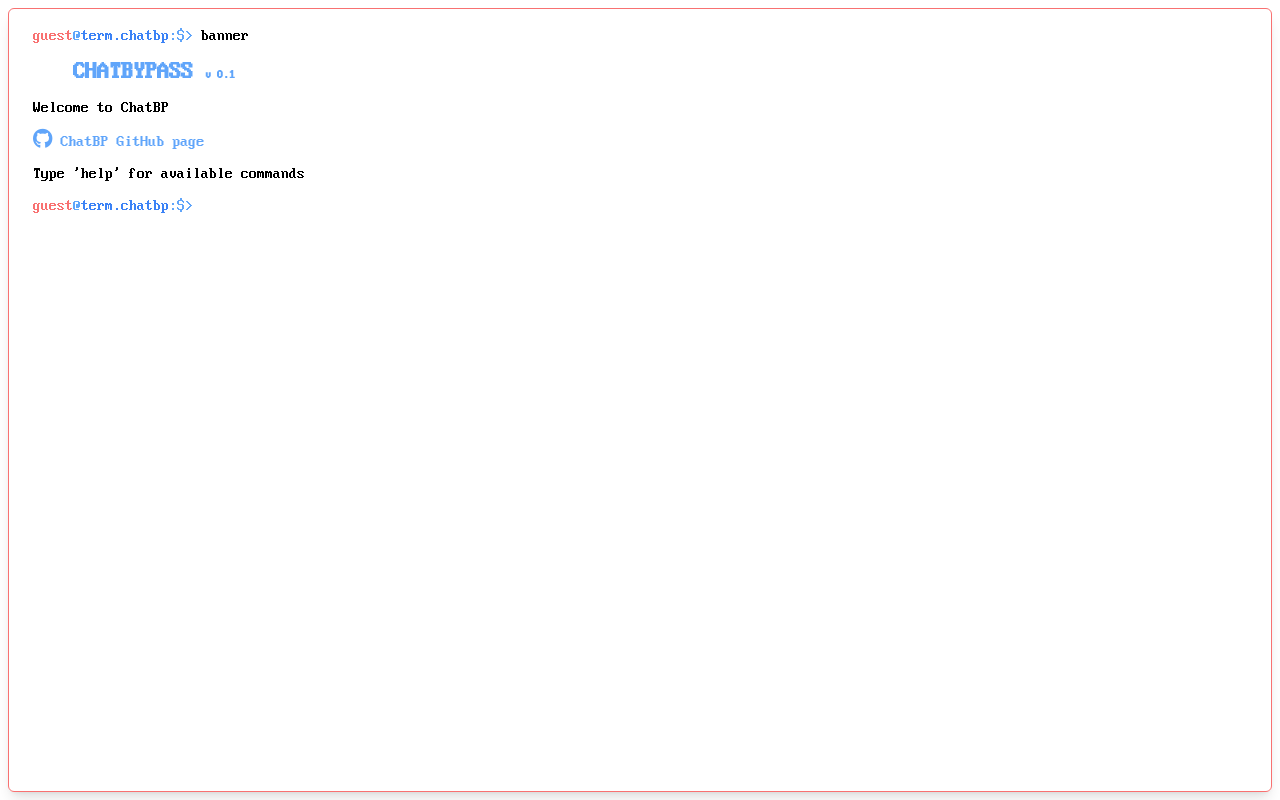
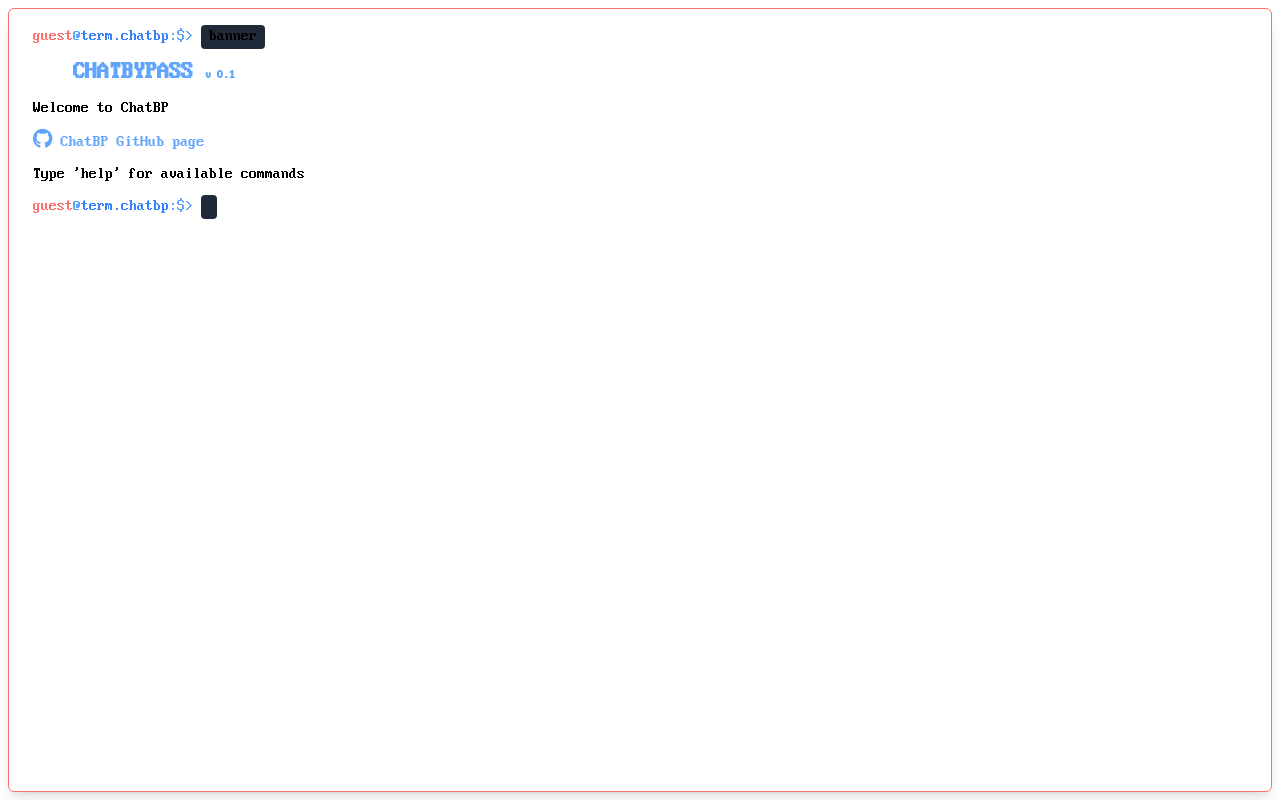
Before and after one commit to Eliot-BPJ/ChatBP, a Next.js app: page / in a window 1280 px wide. Built offline with nearby package versions, Linux system fonts and the light colour scheme.

Commit message:
fix quelques bug d'interface + ajout de l'input border

```diff
--- a/src/app/components/terminal.tsx
+++ b/src/app/components/terminal.tsx
@@ -15,6 +15,7 @@
   const [cliList, setCliList] = useState<CliList>([]);
   const [historyIndex, setHistoryIndex] = useState<number>(-1);
   const cmdRef = useRef("");
+  const [windowSize, setWindowSize] = useState({x : 0, y : 0});
 
   useEffect(() => {
     cmdRef.current = cmd;
@@ -22,7 +23,7 @@
 
   useEffect(() => { // events listeners
     const input = document.getElementById("commandInput");
-
+    setWindowSize({x : window.innerWidth, y : window.innerHeight})
     if (!input) return;
     document.addEventListener("click", function (event) {
       const clickedElement = event.target as Node;
@@ -111,7 +112,11 @@
             <span className="text-red-400">guest</span>@
             <span className="text-blue-500">term.chatbp</span>:$&gt;
           </span>
-          <span className="pl-2 pt-2">{elem.cmd}</span>
+          <div className="pt-2">
+          <div className="bg-gray-800 rounded ml-2" style={{ width: (elem.cmd.length <= 0 ? 2 : elem.cmd.length+2) + "ch" }}>
+            <span className="pl-2">{elem.cmd}</span>
+          </div>
+          </div>
         </div>
         <div className="deploy-animation">{elem.answer}</div>
       </div>
@@ -132,7 +137,9 @@
                 <span className="text-red-400">guest</span>@
                 <span className="text-blue-500">term.chatbp</span>:$&gt;
               </span>
-              <span className="pl-2">banner</span>
+              <div className="bg-gray-800 rounded ml-2" style={{ width: "15" }}>
+                <span className="px-2">banner</span>
+              </div>
             </div>
             <p className="mt-2 mb-2 text-2xl font-bold text-blue-400 ml-10">
               CHATBYPASS <span className="text-xs">v 0.1</span>
@@ -144,7 +151,7 @@
             <a
               href="https://github.com/Eliot-BPJ/ChatBP"
               target="_blank"
-              className="social-link text-blue-400 mt-2 mb-2"
+              className="social-link text-blue-400 mt-2 mb-2 w-fit"
             >
               <i className="fab fa-github text-xl"></i> ChatBP GitHub page
             </a>
@@ -155,15 +162,17 @@
                 <span className="text-red-400">guest</span>@
                 <span className="text-blue-500">term.chatbp</span>:$&gt;
               </span>
+              <div className="bg-gray-800 rounded ml-2" style={{ width: (cmd.length <= 0 ? 2 : cmd.length+2) + "ch" }}>
                 <input
                   value={cmd}
                   onChange={(e) => setCmd(e.target.value)}
                   type="text"
-                className="bg-transparent border-none focus:outline-none w-full pl-2"
+                  className="bg-transparent focus:outline-none w-full ml-2"
                   id="commandInput"
                   autoComplete="off"
                   autoFocus
                 />
+              </div>
             </div>
             {loading && (
               <span>
```
Also changed, not shown: package.json (+31 -1 lines). Lines whose indentation alone changed are shown as unchanged.
